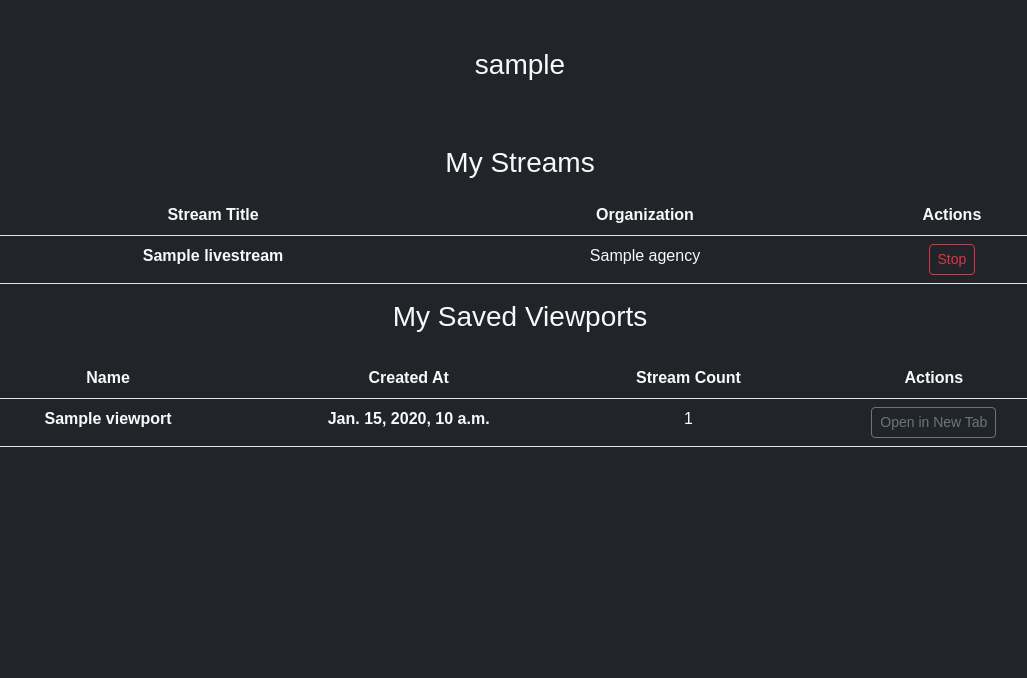
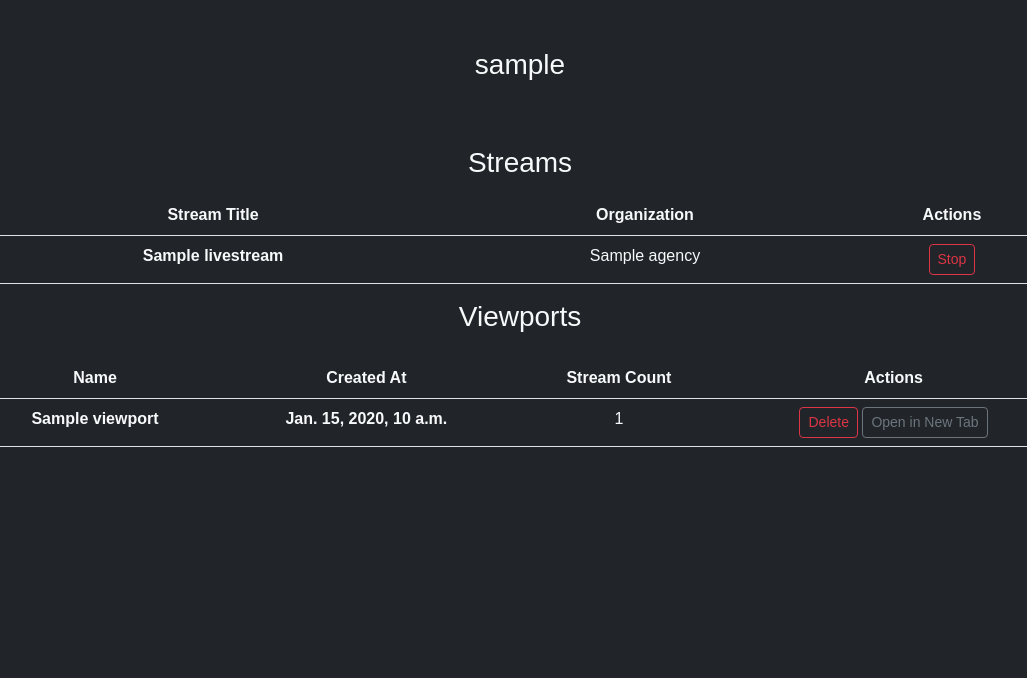
Before and after one commit to ucsd-caesar/caesar, a Django app: page /dashboard/user/1/ in a window 1280 px wide. Shown: the part 63-741 px from the top of the page, without its empty margins (120-1147 px from the left). Run offline with Django 4.2, Linux system fonts and the light colour scheme; a user stored in the database is signed in; tables that the repository leaves empty hold one stand-in row (values such as "Sample post"); parts of the project's set-up code (start-up, migrations or seed data) failed here and were passed over; some libraries are stand-ins or nearby versions.

Commit message:
stop streams and delete viewports in profile

```diff
--- a/dashboard/static/dashboard/profile.js
+++ b/dashboard/static/dashboard/profile.js
@@ -12,7 +12,7 @@ stopBtns.forEach(btn => {
         const tableRow = btn.parentElement.parentElement;
         const livestreamId = btn.getAttribute('data-stream-id');
 
-        const response = await fetch('{% url "dashboard:stop_stream" %}', {
+        const response = await fetch(`/dashboard/user/${livestreamId}/delete/`, {
             method: 'POST',
             headers: {
                 'Content-Type': 'application/x-www-form-urlencoded',
@@ -23,7 +23,7 @@ stopBtns.forEach(btn => {
 
         const result = await response.json();
         if (result.status === 'success') {
-            tableRow.remove();
+            location.reload();
         } else {
             console.error(result.message);
         }
@@ -39,3 +39,26 @@ viewportBtns.forEach(btn => {
         window.open(url);
     });
 });
+
+// add event listener for each delete button
+const deleteBtns = document.querySelectorAll('.delete-viewport-btn');
+deleteBtns.forEach(btn => {
+    btn.addEventListener('click', async () => {
+        const viewport_id = btn.getAttribute('data-viewport-id');
+        const response = await fetch(`/dashboard/viewport/${viewport_id}/delete/`, {
+            method: 'POST',
+            headers: {
+                'Content-Type': 'application/x-www-form-urlencoded',
+                'X-CSRFToken': csrftoken,
+            },
+            body: new URLSearchParams({viewport_id: viewport_id}),
+        });
+
+        const result = await response.json();
+        if (result.status === 'success') {
+            location.reload();
+        } else {
+            console.error(result.message);
+        }
+    });
+});
--- a/dashboard/templates/dashboard/user_homepage.html
+++ b/dashboard/templates/dashboard/user_homepage.html
@@ -21,7 +21,7 @@
             </section>
             <div class="container-fluid">
                 {% if user.created_livestreams.count > 0 %}
-                <h1 class="h3 mb-3 ">My Streams</h1>
+                <h1 class="h3 mb-3 ">Streams</h1>
                 <table class="table justify-content-between">
                     <thead>
                         <tr>
@@ -42,11 +42,9 @@
                         {% endfor %}
                     </tbody>
                 </table>
-                {% else %}
-                <p class="text-muted">You have not created any livestreams yet.</p>
                 {% endif %}
                 {% if user.viewports.count > 0 %}
-                <h1 class="h3 my-3">My Saved Viewports</h1>
+                <h1 class="h3 my-3">Viewports</h1>
                 <table class="table my-4 justify-content-between">
                     <thead>
                         <tr>
@@ -63,6 +61,7 @@
                                 <th>{{ viewport.date_created }}</th>
                                 <td>{{ viewport.livestreams.count }}</td>
                                 <td>
+                                    <button class="delete-viewport-btn btn btn-sm btn-outline-danger" data-viewport-id="{{ viewport.id }}">Delete</button>
                                     <button class="open-viewport-btn btn btn-sm btn-outline-secondary" data-viewport-id="{{ viewport.id }}">Open in New Tab</button>
                                 </td>
                             </tr>
--- a/dashboard/urls.py
+++ b/dashboard/urls.py
@@ -8,12 +8,16 @@ app_name = "dashboard"
 urlpatterns = [
     path("", views.DashboardView.as_view(), name="dashboard"),
     path('search/', views.SearchView.as_view(), name='search'),
+    path("login/", views.LoginView.as_view(), name="login"),
+
+    path("user/<int:pk>/", views.UserView.as_view(), name="user"),
+    path("user/<int:livestream_id>/delete/", views.UserView.stop_stream, name="stop_stream"),
     path("stream/", views.StreamView.as_view(), name="stream"),
-    path("login/", views.LoginView.as_view(), name="login"),
-    path("stop_stream/", views.StopStreamView.as_view(), name="stop_stream"),
+
     path("agency/<int:pk>/", views.AgencyView.as_view(), name="agency_homepage"),
-    path("user/<int:pk>/", views.UserView.as_view(), name="user"),
+    path("agency/<int:agency_id>/invite", views.invite_user, name="invite_user"),
+
     path("viewport/<int:user_id>/<int:viewport_id>/", views.ViewportView.as_view(), name="viewport"),
-    path("agency/<int:agency_id>/invite", views.invite_user, name="invite_user"),
-    path("viewport/post_viewport/", views.post_viewport, name="post_viewport"),
+    path("viewport/post_viewport/", views.ViewportView.post, name="post_viewport"),
+    path("viewport/<int:viewport_id>/delete/", views.ViewportView.delete, name="delete"),
 ]
--- a/dashboard/views.py
+++ b/dashboard/views.py
@@ -60,6 +60,10 @@ class StreamView(generic.TemplateView):
         context['username'] = self.request.user.username if self.request.user.is_authenticated else ''
         return context
 
+class AgencyView(generic.DetailView):
+    model = Agency
+    template_name = "dashboard/agency_homepage.html"
+
 def invite_user(request, agency_id):
     agency = Agency.objects.get(pk=agency_id)
 
@@ -77,23 +81,6 @@ def invite_user(request, agency_id):
 
     return render(request, 'dashboard/invite_user.html', {'form': form, 'agency': agency})
 
-def post_viewport(request):
-    if request.method == 'POST':
-        try:
-            data = JSONParser().parse(request)
-            serializer = ViewportSerializer(data=data)
-            if serializer.is_valid():
-                serializer.save()
-                return JsonResponse(serializer.data, status=status.HTTP_201_CREATED)
-            return JsonResponse(serializer.errors, status=status.HTTP_400_BAD_REQUEST)
-        except JSONDecodeError:
-            return JsonResponse({"status": "error", "message": "No data provided"}, status=400)
-    return JsonResponse({"status": "error", "message": "Invalid request method"}, status=405)
-
-class AgencyView(generic.DetailView):
-    model = Agency
-    template_name = "dashboard/agency_homepage.html"
-
 class ViewportView(generic.DetailView):
     model = Viewport
     template_name = "dashboard/viewport.html"
@@ -110,6 +97,24 @@ class ViewportView(generic.DetailView):
         context['user_id'] = self.kwargs['user_id']
         context['viewport_id'] = self.kwargs['viewport_id']
         return context
+
+    def post(request):
+        if request.method == 'POST':
+            try:
+                data = JSONParser().parse(request)
+                serializer = ViewportSerializer(data=data)
+                if serializer.is_valid():
+                    serializer.save()
+                    return JsonResponse(serializer.data, status=status.HTTP_201_CREATED)
+                return JsonResponse(serializer.errors, status=status.HTTP_400_BAD_REQUEST)
+            except JSONDecodeError:
+                return JsonResponse({"status": "error", "message": "No data provided"}, status=400)
+        return JsonResponse({"status": "error", "message": "Invalid request method"}, status=405)
+
+    def delete(request, viewport_id):
+        viewport = Viewport.objects.get(pk=viewport_id)
+        viewport.delete()
+        return JsonResponse({"status": "success", "message": "Viewport deleted"}, status=200)
 
 class UserView(LoginRequiredMixin, FormView):
     model = CustomUser
@@ -139,17 +144,7 @@ class UserView(LoginRequiredMixin, FormView):
 
         return super().form_valid(form)
 
-class LoginView(auth_views.LoginView):
-    model = CustomUser
-    template_name = "dashboard/login.html"
-
-    def get_success_url(self):
-        # redirect to /dashboard/
-        return reverse('dashboard:dashboard')
-
-class StopStreamView(LoginRequiredMixin, generic.DetailView):
-    def post(self, request, *args, **kwargs):
-        livestream_id = request.POST.get('livestream_id')
+    def stop_stream(request, livestream_id):
         try:
             livestream = Livestream.objects.get(pk=livestream_id)
             if livestream in request.user.created_livestreams.all():
@@ -159,6 +154,14 @@ class StopStreamView(LoginRequiredMixin, generic.DetailView):
                 return JsonResponse({"status": "error", "message": "Livestream not found in user's livestreams"}, status=404)
         except Livestream.DoesNotExist:
             return JsonResponse({"status": "error", "message": "Livestream not found"}, status=404)
+
+class LoginView(auth_views.LoginView):
+    model = CustomUser
+    template_name = "dashboard/login.html"
+
+    def get_success_url(self):
+        # redirect to /dashboard/
+        return reverse('dashboard:dashboard')
 
 class UserAPIView(LoginRequiredMixin, views.APIView):
     serializer_class = CustomUserSerializer
```
